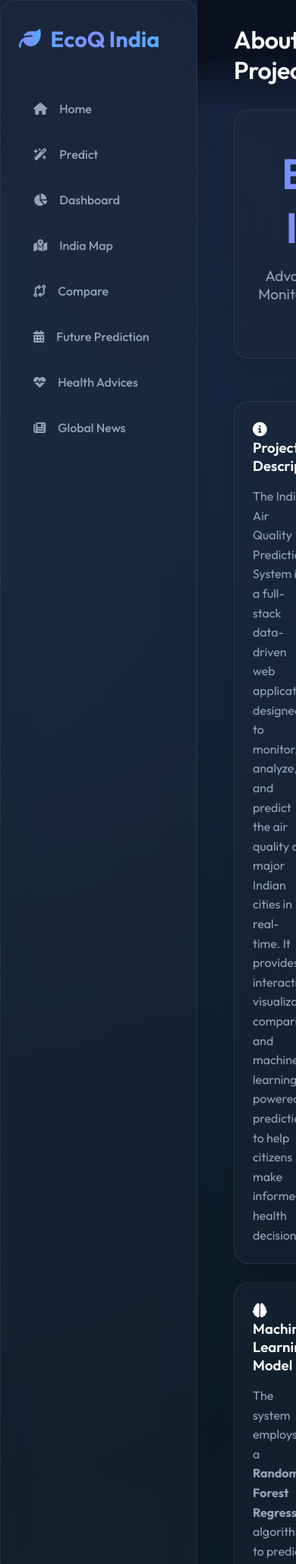
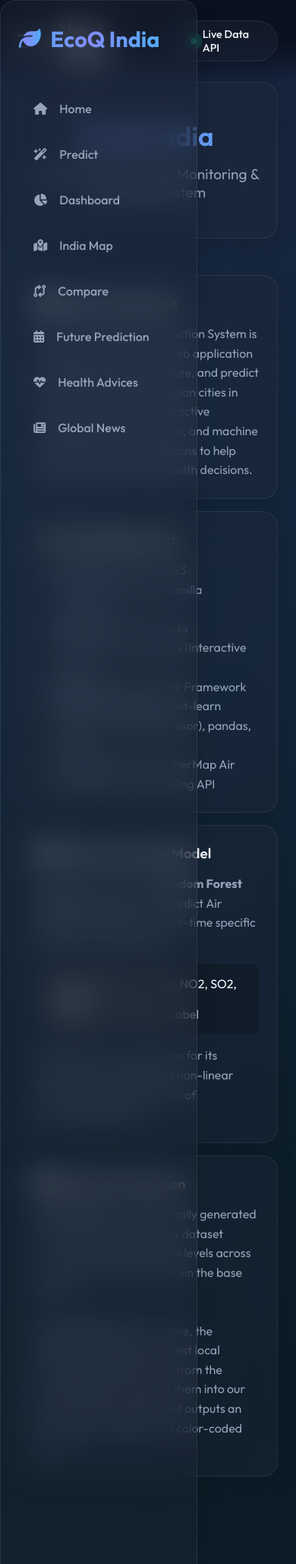
Before and after one commit to skandsingh14/aqi, a Flask app: page /about in a window 390 px wide. Shown: the top 2059 px of the page at 76% size. Run offline with Flask 3, Linux system fonts and the light colour scheme.

Commit message:
Add full mobile responsiveness

```diff
--- a/static/css/dashboard.css
+++ b/static/css/dashboard.css
@@ -6,12 +6,25 @@
     margin-bottom: 2rem;
 }
 
-/* 4 columns layout for top stats */
-.col-span-3 { grid-column: span 3; }
-.col-span-4 { grid-column: span 4; }
-.col-span-6 { grid-column: span 6; }
-.col-span-8 { grid-column: span 8; }
-.col-span-12 { grid-column: span 12; }
+@media (max-width: 992px) {
+    .dashboard-grid {
+        grid-template-columns: 1fr;
+        gap: 1rem;
+    }
+}
+
+/* columns layout for top stats */
+.col-span-3, .col-span-4, .col-span-6, .col-span-8, .col-span-12 {
+    grid-column: span 12;
+}
+
+@media (min-width: 993px) {
+    .col-span-3 { grid-column: span 3; }
+    .col-span-4 { grid-column: span 4; }
+    .col-span-6 { grid-column: span 6; }
+    .col-span-8 { grid-column: span 8; }
+    .col-span-12 { grid-column: span 12; }
+}
 
 /* Stat Cards */
 .stat-card {
--- a/static/css/style.css
+++ b/static/css/style.css
@@ -206,7 +206,20 @@
     flex-direction: column;
     padding: 2rem 1.5rem;
     position: fixed;
-    z-index: 100;
+    z-index: 1000;
+    transition: transform 0.4s ease;
+}
+
+@media (max-width: 992px) {
+    .sidebar {
+        transform: translateX(-100%);
+        backdrop-filter: blur(30px);
+        -webkit-backdrop-filter: blur(30px);
+        background: rgba(11, 17, 32, 0.95);
+    }
+    .sidebar.active {
+        transform: translateX(0);
+    }
 }
 
 .brand {
@@ -279,6 +292,13 @@
     flex-direction: column;
     height: 100vh;
     overflow-y: auto;
+    transition: margin 0.4s ease;
+}
+
+@media (max-width: 992px) {
+    .main-content {
+        margin-left: 0;
+    }
 }
 
 .topbar {
@@ -290,6 +310,26 @@
     top: 0;
     z-index: 50;
     background: linear-gradient(to bottom, var(--bg-primary) 50%, transparent);
+    gap: 1.5rem;
+}
+
+@media (max-width: 992px) {
+    .topbar {
+        padding: 1.5rem;
+    }
+}
+
+.menu-toggle {
+    display: none;
+    font-size: 1.5rem;
+    cursor: pointer;
+    color: var(--text-primary);
+}
+
+@media (max-width: 992px) {
+    .menu-toggle {
+        display: block;
+    }
 }
 
 .page-title h1 {
@@ -300,6 +340,21 @@
 .content-wrapper {
     padding: 0 3rem 3rem 3rem;
     flex: 1;
+}
+
+@media (max-width: 992px) {
+    .content-wrapper {
+        padding: 0 1.5rem 1.5rem 1.5rem;
+    }
+    .page-title h1 {
+        font-size: 1.5rem;
+    }
+    .neon-orb .val {
+        font-size: 3.5rem;
+    }
+    .hero-title {
+        font-size: 2.2rem !important;
+    }
 }
 
 /* ===== Glass UI Components ===== */
--- a/static/js/main.js
+++ b/static/js/main.js
@@ -24,6 +24,33 @@
     cards.forEach((card, index) => {
         card.classList.add('animate-in');
         card.style.animationDelay = `${index * 0.08}s`; // Sped up the cards
+    });
+
+    // Mobile Menu Toggle
+    const mobileMenuBtn = document.getElementById('mobile-menu-btn');
+    const sidebar = document.querySelector('.sidebar');
+
+    if (mobileMenuBtn && sidebar) {
+        mobileMenuBtn.addEventListener('click', () => {
+            sidebar.classList.toggle('active');
+            const icon = mobileMenuBtn.querySelector('i');
+            if (sidebar.classList.contains('active')) {
+                icon.classList.replace('fa-bars-staggered', 'fa-xmark');
+            } else {
+                icon.classList.replace('fa-xmark', 'fa-bars-staggered');
+            }
+        });
+    }
+
+    // Close sidebar when clicking outside on mobile
+    document.addEventListener('click', (e) => {
+        if (window.innerWidth <= 992 &&
+            sidebar && sidebar.classList.contains('active') &&
+            !sidebar.contains(e.target) &&
+            !mobileMenuBtn.contains(e.target)) {
+            sidebar.classList.remove('active');
+            mobileMenuBtn.querySelector('i').classList.replace('fa-xmark', 'fa-bars-staggered');
+        }
     });
 });
 
--- a/templates/base.html
+++ b/templates/base.html
@@ -40,6 +40,9 @@
         <!-- Main Content -->
         <main class="main-content">
             <header class="topbar">
+                <div class="menu-toggle" id="mobile-menu-btn">
+                    <i class="fa-solid fa-bars-staggered"></i>
+                </div>
                 <div class="page-title">
                     <h1>{% block page_title %}Dashboard{% endblock %}</h1>
                 </div>
```
Also changed, not shown: render.yaml (added, +11 -0 lines).
